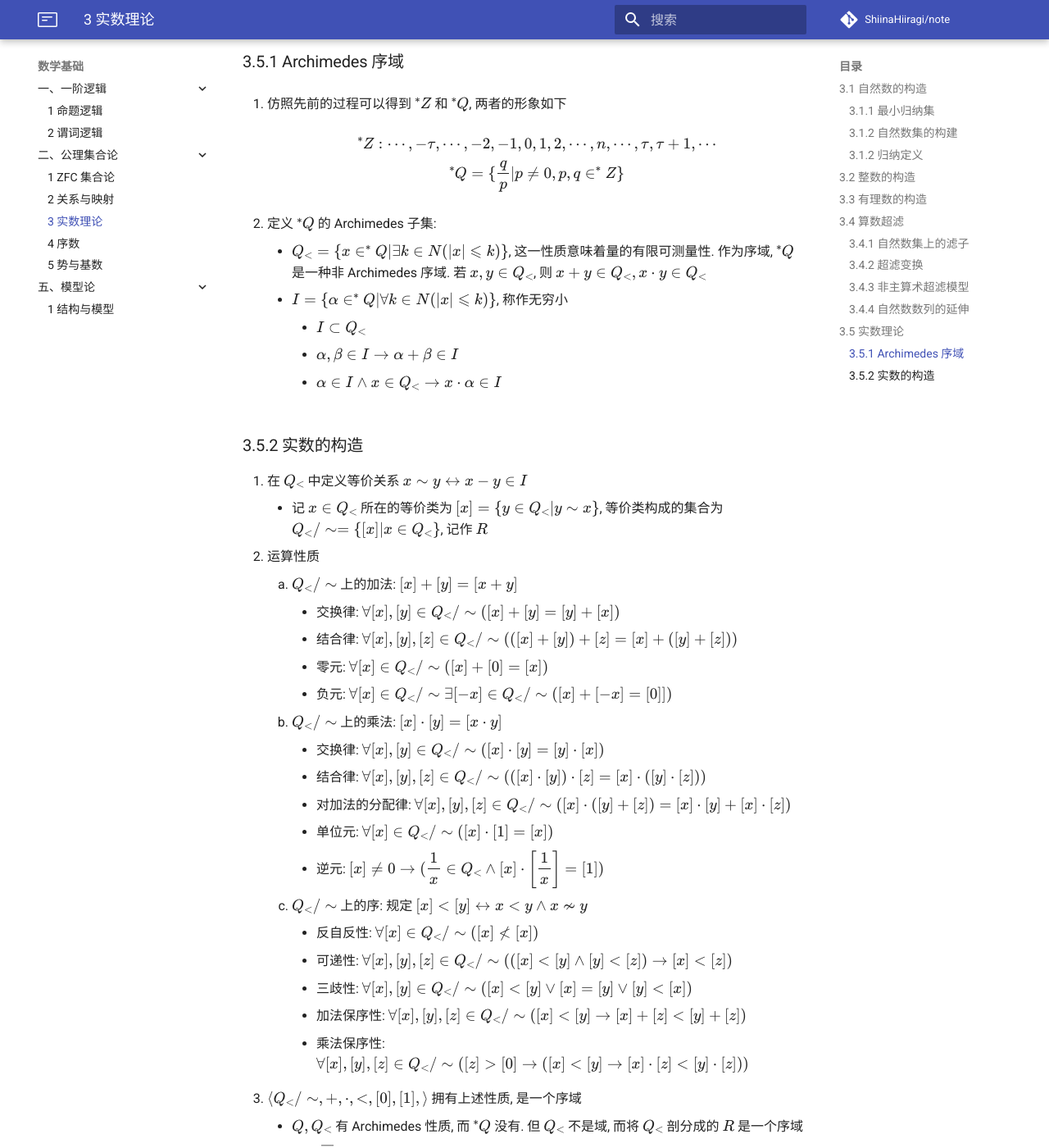
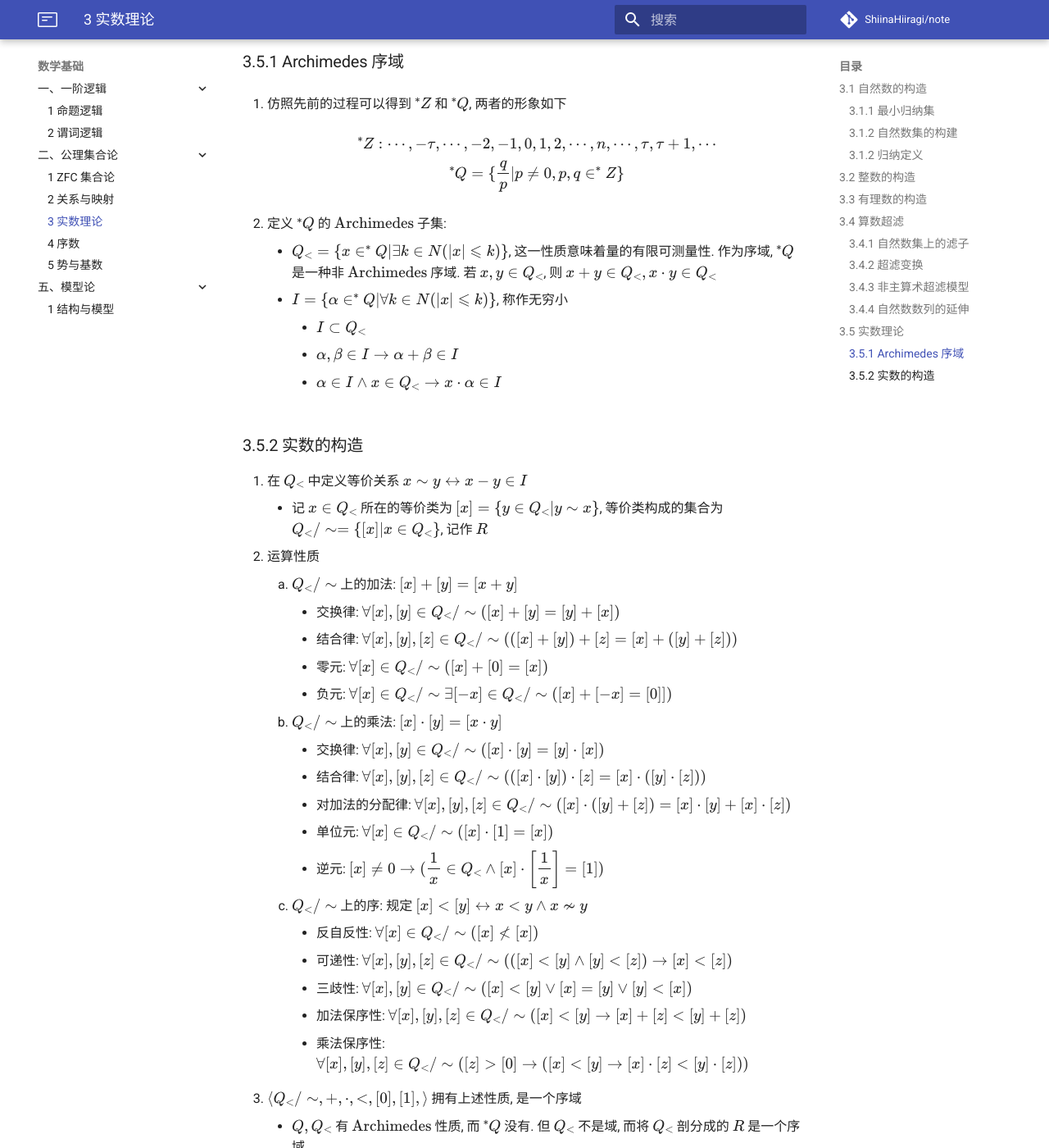
Before and after one commit to ShiinaHiiragi/note, an MkDocs documentation site: the page built from docs/foundation/set/real.md, in a window 1280 px wide and 1400 px high, scrolled down 8054 px. Shown: the whole window at 82% size. Built offline with MkDocs 1.6.1 and Material for MkDocs 9.7.7, drawn with Linux system fonts in a browser that asks for light colours; comment, search, counter and statistics services are not loaded; some of the changed text lies outside the part shown.

Commit message:
fix some error in format

```diff
--- a/docs/foundation/set/real.md
+++ b/docs/foundation/set/real.md
@@ -225,8 +225,8 @@
     ^*Q=\{\dfrac{q}{p}|p\neq 0,p,q\in ^*Z\}}
     $$
 
-2. 定义 $^*Q$ 的 Archimedes 子集:
-    - $Q_<=\{x\in ^*Q|\exists k\in N(|x|\leqslant k)\}$, 这一性质意味着量的有限可测量性. 作为序域, $^*Q$ 是一种非 Archimedes 序域. 若 $x,y\in Q_<$, 则 $x+y\in Q_<,x\cdot y\in Q_<$
+2. 定义 $^*Q$ 的 $\mathrm{Archimedes}$ 子集:
+    - $Q_<=\{x\in ^*Q|\exists k\in N(|x|\leqslant k)\}$, 这一性质意味着量的有限可测量性. 作为序域, $^*Q$ 是一种非 $\mathrm{Archimedes}$ 序域. 若 $x,y\in Q_<$, 则 $x+y\in Q_<,x\cdot y\in Q_<$
     - $I=\{\alpha \in ^*Q|\forall k\in N(|x|\leqslant k)\}$, 称作无穷小
         - $I\subset Q_<$
         - $\alpha ,\beta \in I\to \alpha +\beta \in I$
@@ -254,11 +254,11 @@
         - 加法保序性: $\forall [x],[y],[z]\in Q_</\sim ([x]<[y]\to [x]+[z]<[y]+[z])$
         - 乘法保序性: $\forall [x],[y],[z]\in Q_</\sim ([z]>[0]\to ([x]<[y]\to [x]\cdot [z]<[y]\cdot [z]))$
 3. $\left< Q_{<}/\sim ,+,\cdot ,<,[0],[1],\right>$ 拥有上述性质, 是一个序域
-    - $Q,Q_<$ 有 Archimedes 性质, 而 $^*Q$ 没有. 但 $Q_<$ 不是域, 而将 $Q_<$ 剖分成的 $R$ 是一个序域
+    - $Q,Q_<$ 有 $\mathrm{Archimedes}$ 性质, 而 $^*Q$ 没有. 但 $Q_<$ 不是域, 而将 $Q_<$ 剖分成的 $R$ 是一个序域
     - 定义 $\overline{Q}=\{[r]|r\in Q\}$, 它关于加法, 乘法成了 $R$ 的封闭子集. 再令 $H(r)=[r],H:Q\to \overline{Q}$ 即为所需要的嵌入映射(保运算性, 保序性, 双射). 于是 $Q$ 与 $\overline{Q}$ 同构, $H$ 把 $Q$ 同构嵌入 $R$. $\overline{Q}$ 成为 $Q$, $Q\subset R$
     - 令实数集 $R=\left\{ \left. \left[ \dfrac{q}{p}\right] \right| p\neq 0, p,q\in ^*Z, \exists k\in N\left( \left| \dfrac{q}{p}\right| \leqslant k\right) \right\}$
         - 新的实数零为无穷小集: $0=[0]=\{x\in Q_<|x\sim 0\}=I$
-        - Archimedes 性质: $\forall a\in R\exists k\in N(|a|\leqslant k)$
+        - $\mathrm{Archimedes}$ 性质: $\forall a\in R\exists k\in N(|a|\leqslant k)$
 4. $R$ 的完备性
     - $Q$ 在 $R$ 中稠密: $\forall a,b\in R(a<b\to \exists r\in Q(a<r<b))$
     - 实数的完备性: 单调递增且有上界的实数列必有最小上界. 具有这种性质的 $R$ 称为完备序域, $Q$ 不具备这种完备性
```
Also changed, not shown: syntax/Syntax.md (+5 -5 lines).
